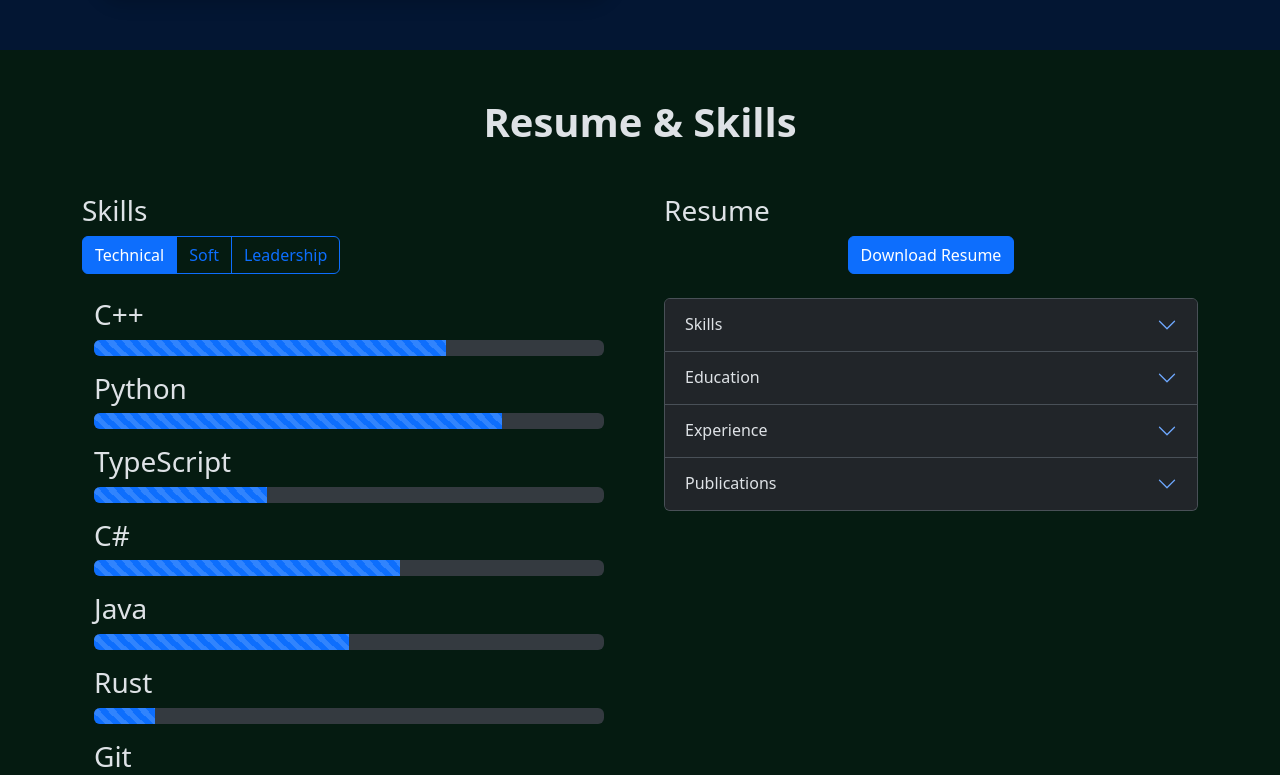
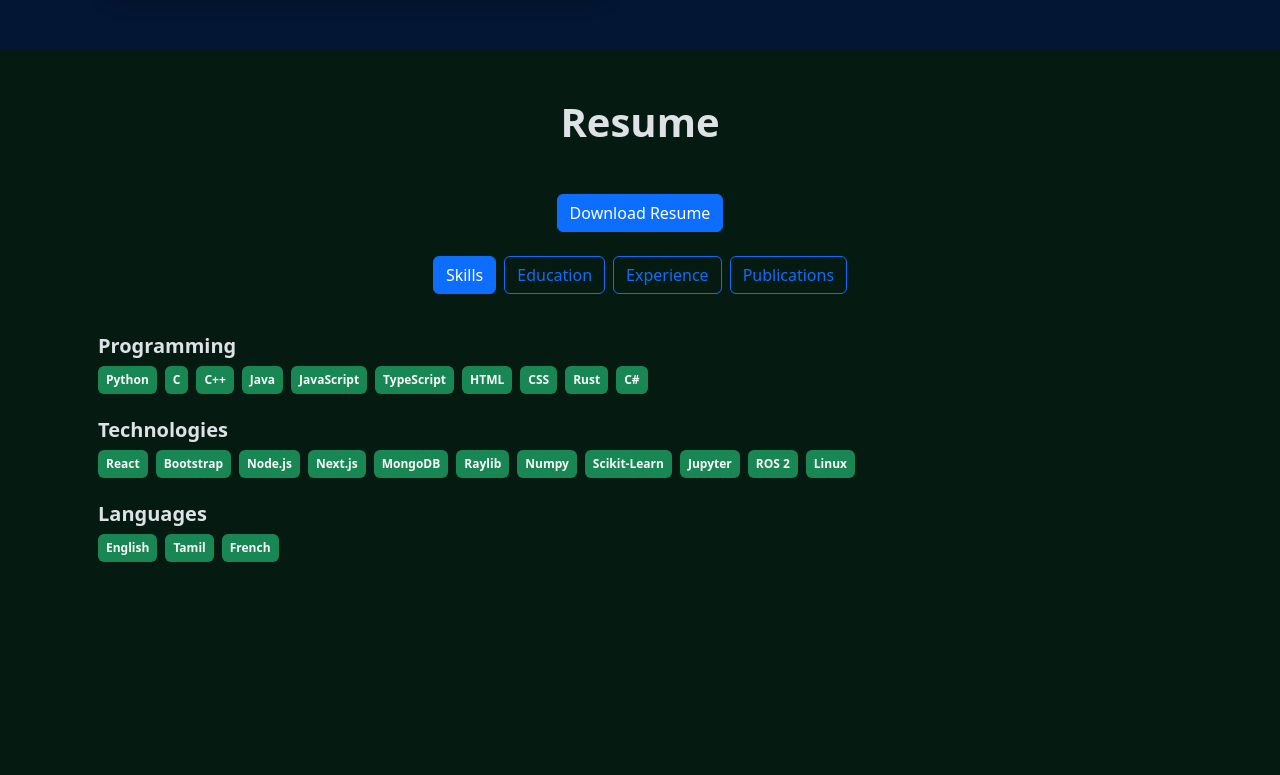
Before and after one commit to BarrelDev/personal-website, a React (Vite) app: page / in a window 1280 px wide. Shown: the part 1805-2580 px from the top of the page. Built offline with nearby package versions, Linux system fonts and the light colour scheme.

Commit message:
redid resume page to be more dynamic

```diff
--- a/src/App.tsx
+++ b/src/App.tsx
@@ -1,7 +1,7 @@
 import Navbar from "./components/Navbar";
 import Hero from "./components/Hero";
 import About from "./components/About";
-import Skills from "./components/Skills";
+import ResumeSection from "./components/ResumeSection";
 import Portfolio from "./components/Portfolio";
 import Footer from "./components/Footer";
 
@@ -14,7 +14,7 @@
       <div className="bg-black bg-gradient" style={{ paddingTop: "10vh" }}>
         <Hero />
         <About />
-        <Skills />
+        <ResumeSection />
         <Portfolio />
         <Footer />
       </div>
--- a/src/components/Navbar.tsx
+++ b/src/components/Navbar.tsx
@@ -48,8 +48,8 @@
               </a>
             </li>
             <li className="nav-item">
-              <a className="nav-link" href="#skills">
-                Skills
+              <a className="nav-link" href="#resume">
+                Resume
               </a>
             </li>
             <li className="nav-item">
--- a/src/components/ResumeSection.tsx
+++ b/src/components/ResumeSection.tsx
@@ -1,10 +1,47 @@
 import resume_link from "../assets/pdf/Resume-VisvamRajesh.pdf";
+import { useState, useEffect } from "react";
+import AOS from "aos";
+import "aos/dist/aos.css";
+import { Swiper, SwiperSlide } from "swiper/react";
+import { EffectFade } from "swiper/modules";
+import "swiper/css";
+import "swiper/css/effect-fade";
 
-const ResumeSection = ({ resumeData }) => {
+import resume from "../data/resume.json";
+import publications from "../data/publications.json";
+
+const resumeData = {
+  ...resume,
+  publications
+};
+
+const ResumeSection = () => {
+  const [activeTab, setActiveTab] = useState("skills");
+  const [swiperInstance, setSwiperInstance] = useState(null);
+  const tabs = Object.keys(resumeData);
+
+  useEffect(() => {
+    AOS.init({ duration: 600, once: true });
+  }, []);
+
+  // Sync Swiper with activeTab
+  useEffect(() => {
+    if (swiperInstance) {
+      const tabIndex = tabs.indexOf(activeTab);
+      swiperInstance.slideTo(tabIndex);
+      setTimeout(() => AOS.refresh(), 300);
+    }
+  }, [activeTab, swiperInstance]);
+
   return (
-    <div>
-      {/* Download Resume Button */}
-      <div className="mb-4 text-center">
+    <section id="resume" className="container-fluid bg-success-subtle py-5">
+      <div className="container" data-aos="fade-up">
+        <h1 className="text-center fw-bold fs-1 mb-5" data-aos="fade-up">
+          Resume
+        </h1>
+
+        {/* Download Button */}
+        <div className="text-center mb-4">
           <a
             href={resume_link}
             target="_blank"
@@ -15,96 +52,244 @@
           </a>
         </div>
 
-      {/* Accordion for Resume Sections */}
-      <div className="accordion" id="resumeAccordion">
-        {Object.entries(resumeData).map(([section, items], idx) => (
-          <div key={idx} className="accordion-item">
-            <h2 className="accordion-header" id={`heading-${idx}`}>
+        {/* Tabs */}
+        <div
+          className="d-flex justify-content-center flex-wrap gap-2 mb-4"
+          data-aos="fade-up"
+        >
+          {tabs.map((tab) => (
             <button
-                className="accordion-button collapsed"
-                type="button"
-                data-bs-toggle="collapse"
-                data-bs-target={`#collapse-${idx}`}
-                aria-expanded="false"
-                aria-controls={`collapse-${idx}`}
+              key={tab}
+              className={`btn ${
+                activeTab === tab ? "btn-primary" : "btn-outline-primary"
+              }`}
+              onClick={() => setActiveTab(tab)}
             >
-                {section.charAt(0).toUpperCase() + section.slice(1)}
+              {tab.charAt(0).toUpperCase() + tab.slice(1)}
             </button>
-            </h2>
+          ))}
+        </div>
 
-            <div
-              id={`collapse-${idx}`}
-              className="accordion-collapse collapse"
-              aria-labelledby={`heading-${idx}`}
-              data-bs-parent="#resumeAccordion"
+        {/* Swiper Section */}
+        <Swiper
+          modules={[EffectFade]}
+          effect="slide" // can switch to "fade" if you prefer
+          onSwiper={setSwiperInstance}
+          allowTouchMove={false}
+          speed={500}
+          className="resume-swiper"
+          data-aos="fade-up"
         >
-              <div className="accordion-body">
-                <ul className="list-group list-group-flush">
-                  {items.map((item, i) => {
-                    // Adaptive rendering based on your JSON structure
-                    if (section === "skills") {
-                      return (
-                        <li key={i} className="list-group-item">
-                          <strong>{item.category}:</strong> {item.items.join(", ")}
-                        </li>
+          <SwiperSlide>
+            <div className="p-3" data-aos="fade-up">
+              <SkillsSection items={resumeData.skills} />
+            </div>
+          </SwiperSlide>
+
+          <SwiperSlide>
+            <div className="p-3" data-aos="fade-up">
+              <EducationSection items={resumeData.education} />
+            </div>
+          </SwiperSlide>
+
+          <SwiperSlide>
+            <div className="p-3" data-aos="fade-up">
+              <ExperienceSection items={resumeData.experience} />
+            </div>
+          </SwiperSlide>
+
+          <SwiperSlide>
+            <div className="p-3" data-aos="fade-up">
+              <PublicationsSection items={resumeData.publications} />
+            </div>
+          </SwiperSlide>
+        </Swiper>
+      </div>
+    </section>
   );
-                    }
+};
 
-                    if (section === "education") {
-                      return (
-                        <li key={i} className="list-group-item">
-                          <h6>{item.institution}</h6>
-                          <small className="text-muted">{item.period}</small>
-                          {item.gpa && <div>GPA: {item.gpa}</div>}
-                        </li>
+const SkillsSection = ({ items }) => (
+  <div>
+    {items.map((category, idx) => (
+      <div key={idx} className="mb-4">
+        <h5 className="fw-bold">{category.category}</h5>
+        <div className="d-flex flex-wrap gap-2">
+          {category.items.map((skill, i) => (
+            <span key={i} className="badge bg-success text-light p-2">
+              {skill}
+            </span>
+          ))}
+        </div>
+      </div>
+    ))}
+  </div>
 );
-                    }
 
-                    if (section === "experience") {
-                      return (
-                        <li key={i} className="list-group-item">
-                          <h6>{item.role}</h6>
-                          <small className="text-muted">{item.period}</small>
-                          <div><strong>{item.company}</strong></div>
-                          {Array.isArray(item.description) ? (
-                            <ul>
-                              {item.description.map((d, j) => (
+const ExperienceSection = ({ items }) => (
+  <div className="row">
+    {items.map((exp, i) => (
+      <div key={i} className="col-md-6 mb-4">
+        <div className="p-3 rounded-3 shadow-sm bg-success h-100">
+          <h5 className="fw-bold mb-1">{exp.role}</h5>
+          <div className="text-white mb-1">{exp.company}</div>
+          <small className="text-white">{exp.period}</small>
+          {Array.isArray(exp.description) ? (
+            <ul className="mt-2 mb-0">
+              {exp.description.map((d, j) => (
                 <li key={j}>{d}</li>
               ))}
             </ul>
           ) : (
-                            <div>{item.description}</div>
+            <p className="mt-2 mb-0">{exp.description}</p>
           )}
-                        </li>
-                      );
-                    }
-
-                    if (section === "publications") {
-                      return (
-                        <li key={i} className="list-group-item">
-                          {item.title && <h6>{item.title}</h6>}
-                          {item.author && <div><em>{item.author}</em></div>}
-                          {item.year && <small className="text-muted">{item.year}</small>}
-                          {item.journal && <div>{item.journal}</div>}
-                          {item.link && (
-                            <a href={item.link} target="_blank" rel="noreferrer">
-                              View
-                            </a>
-                          )}
-                        </li>
-                      );
-                    }
-
-                    return null;
-                  })}
-                </ul>
-              </div>
         </div>
       </div>
     ))}
   </div>
+);
+
+const EducationSection = ({ items }) => (
+  <div className="row">
+    {items.map((edu, i) => (
+      <div key={i} className="col-md-6 mb-4">
+        <div className="p-3 rounded-3 shadow-sm bg-success h-100">
+          <h5 className="fw-bold mb-1">{edu.institution}</h5>
+          <small className="text-white">{edu.period}</small>
+          {edu.degree && <div>{edu.degree}</div>}
+          {edu.gpa && <div>GPA: {edu.gpa}</div>}
+        </div>
+      </div>
+    ))}
   </div>
 );
-};
+
+const PublicationsSection = ({ items }) => (
+  <div className="row">
+    {items.map((pub, i) => (
+      <div key={i} className="col-md-6 mb-4">
+        <div className="p-3 rounded-3 shadow-sm bg-success h-100">
+          <h5 className="fw-bold mb-1">{pub.title}</h5>
+          {pub.author && <div><em>{pub.author}</em></div>}
+          {pub.journal && <div>{pub.journal}</div>}
+          {pub.year && <small className="text-white">{pub.year}</small>}
+          {pub.link && (
+            <div className="mt-2">
+              <a href={pub.link} target="_blank" rel="noreferrer">
+                View Publication
+              </a>
+            </div>
+          )}
+        </div>
+      </div>
+    ))}
+  </div>
+);
+//const ResumeSection = ({ resumeData }) => {
+//  return (
+//    <div>
+//      {/* Download Resume Button */}
+//      <div className="mb-4 text-center">
+//        <a
+//          href={resume_link}
+//          target="_blank"
+//          rel="noopener noreferrer"
+//          className="btn btn-primary"
+//        >
+//          Download Resume
+//        </a>
+//      </div>
+
+//      {/* Accordion for Resume Sections */}
+//      <div className="accordion" id="resumeAccordion">
+//        {Object.entries(resumeData).map(([section, items], idx) => (
+//          <div key={idx} className="accordion-item">
+//            <h2 className="accordion-header" id={`heading-${idx}`}>
+//              <button
+//                className="accordion-button collapsed"
+//                type="button"
+//                data-bs-toggle="collapse"
+//                data-bs-target={`#collapse-${idx}`}
+//                aria-expanded="false"
+//                aria-controls={`collapse-${idx}`}
+//              >
+//                {section.charAt(0).toUpperCase() + section.slice(1)}
+//              </button>
+//            </h2>
+
+//            <div
+//              id={`collapse-${idx}`}
+//              className="accordion-collapse collapse"
+//              aria-labelledby={`heading-${idx}`}
+//              data-bs-parent="#resumeAccordion"
+//            >
+//              <div className="accordion-body">
+//                <ul className="list-group list-group-flush">
+//                  {items.map((item, i) => {
+//                    // Adaptive rendering based on your JSON structure
+//                    if (section === "skills") {
+//                      return (
+//                        <li key={i} className="list-group-item">
+//                          <strong>{item.category}:</strong> {item.items.join(", ")}
+//                        </li>
+//                      );
+//                    }
+
+//                    if (section === "education") {
+//                      return (
+//                        <li key={i} className="list-group-item">
+//                          <h6>{item.institution}</h6>
+//                          <small className="text-muted">{item.period}</small>
+//                          {item.gpa && <div>GPA: {item.gpa}</div>}
+//                        </li>
+//                      );
+//                    }
+
+//                    if (section === "experience") {
+//                      return (
+//                        <li key={i} className="list-group-item">
+//                          <h6>{item.role}</h6>
+//                          <small className="text-muted">{item.period}</small>
+//                          <div><strong>{item.company}</strong></div>
+//                          {Array.isArray(item.description) ? (
+//                            <ul>
+//                              {item.description.map((d, j) => (
+//                                <li key={j}>{d}</li>
+//                              ))}
+//                            </ul>
+//                          ) : (
+//                            <div>{item.description}</div>
+//                          )}
+//                        </li>
+//                      );
+//                    }
+
+//                    if (section === "publications") {
+//                      return (
+//                        <li key={i} className="list-group-item">
+//                          {item.title && <h6>{item.title}</h6>}
+//                          {item.author && <div><em>{item.author}</em></div>}
+//                          {item.year && <small className="text-muted">{item.year}</small>}
+//                          {item.journal && <div>{item.journal}</div>}
+//                          {item.link && (
+//                            <a href={item.link} target="_blank" rel="noreferrer">
+//                              View
+//                            </a>
+//                          )}
+//                        </li>
+//                      );
+//                    }
+
+//                    return null;
+//                  })}
+//                </ul>
+//              </div>
+//            </div>
+//          </div>
+//        ))}
+//      </div>
+//    </div>
+//  );
+//};
 
 export default ResumeSection;
--- a/src/components/Skills.tsx
+++ b/src/components/Skills.tsx
@@ -2,15 +2,8 @@
 import SkillTabs from "./SkillTabs.tsx";
 import ResumeSection from "./ResumeSection.tsx";
 import { useEffect, useState } from "react";
-import resume from "../data/resume.json";
-import publications from "../data/publications.json";
 import AOS from "aos";
 import "aos/dist/aos.css";
-
-const resumeData = {
-  ...resume,
-  publications
-};
 
 const Skills = () => {
   useEffect(() => {
@@ -44,7 +37,7 @@
 
           <div className="col-lg-6">
             <h3>Resume</h3>
-            <ResumeSection resumeData={resumeData} />
+            <ResumeSection />
           </div>
         </div>
       </div>
```
Lines whose indentation alone changed are shown as unchanged.
